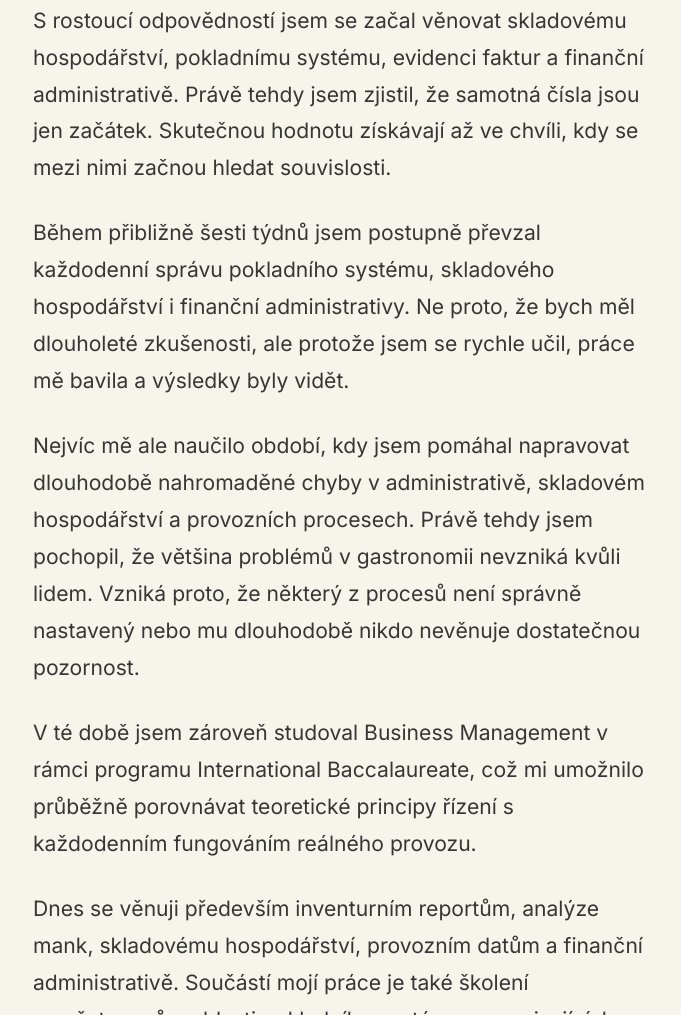
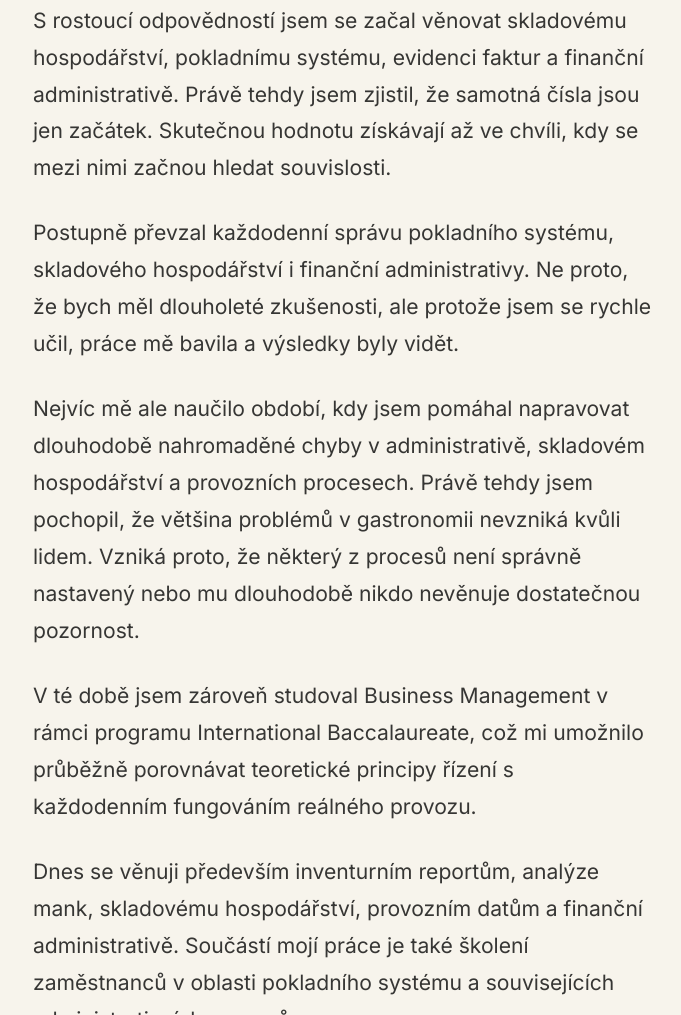
Before and after one commit to oliverschonauer07-cmyk/website, a plain HTML site: page index.html in a window 1280 px wide. Shown: the part 1321-2336 px from the top of the page, without its empty margins (566-1247 px from the left). Drawn offline with nearby package versions, Linux system fonts and the light colour scheme.

Commit message:
Update index.html

```diff
--- a/index.html
+++ b/index.html
@@ -66,7 +66,7 @@
 
           <p>S rostoucí odpovědností jsem se začal věnovat skladovému hospodářství, pokladnímu systému, evidenci faktur a finanční administrativě. Právě tehdy jsem zjistil, že samotná čísla jsou jen začátek. Skutečnou hodnotu získávají až ve chvíli, kdy se mezi nimi začnou hledat souvislosti.</p>
 
-          <p>Během přibližně šesti týdnů jsem postupně převzal každodenní správu pokladního systému, skladového hospodářství i finanční administrativy. Ne proto, že bych měl dlouholeté zkušenosti, ale protože jsem se rychle učil, práce mě bavila a výsledky byly vidět.</p>
+          <p>Postupně převzal každodenní správu pokladního systému, skladového hospodářství i finanční administrativy. Ne proto, že bych měl dlouholeté zkušenosti, ale protože jsem se rychle učil, práce mě bavila a výsledky byly vidět.</p>
 
           <p>Nejvíc mě ale naučilo období, kdy jsem pomáhal napravovat dlouhodobě nahromaděné chyby v administrativě, skladovém hospodářství a provozních procesech. Právě tehdy jsem pochopil, že většina problémů v gastronomii nevzniká kvůli lidem. Vzniká proto, že některý z procesů není správně nastavený nebo mu dlouhodobě nikdo nevěnuje dostatečnou pozornost.</p>
 
```
